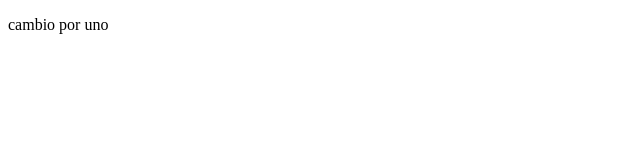
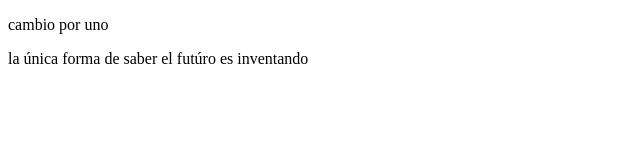
Before and after one commit to Rivas1510/hola-mundo, a plain HTML site: page index.html in a window 1280 px wide. Shown: the whole page, without its empty margins (0-640 px from the left). Drawn offline with Linux system fonts and the light colour scheme.

Commit message:
renovacion

```diff
--- a/index.html
+++ b/index.html
@@ -7,7 +7,7 @@
 </head>
 <body>
     <p>cambio por uno
-
+<p>la única forma de saber el futúro es inventando</p>
     </p>
 </body>
 </html>
```
